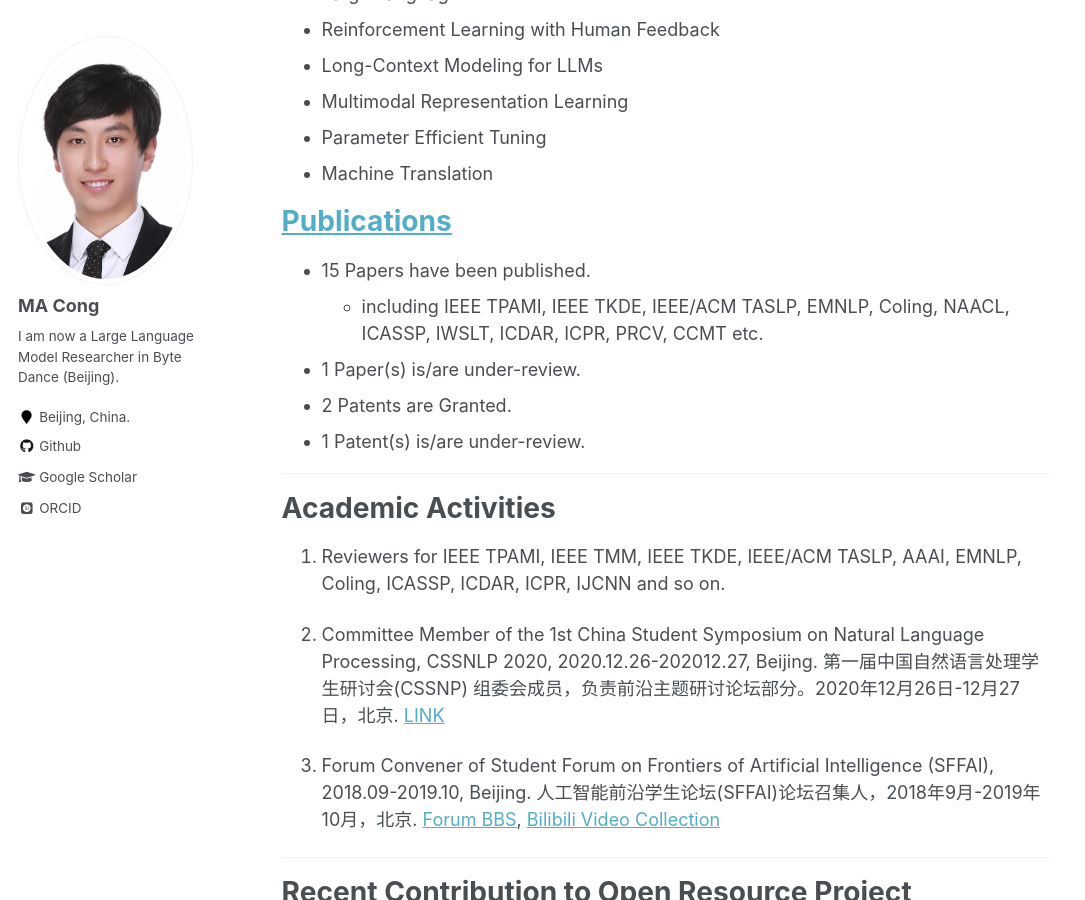
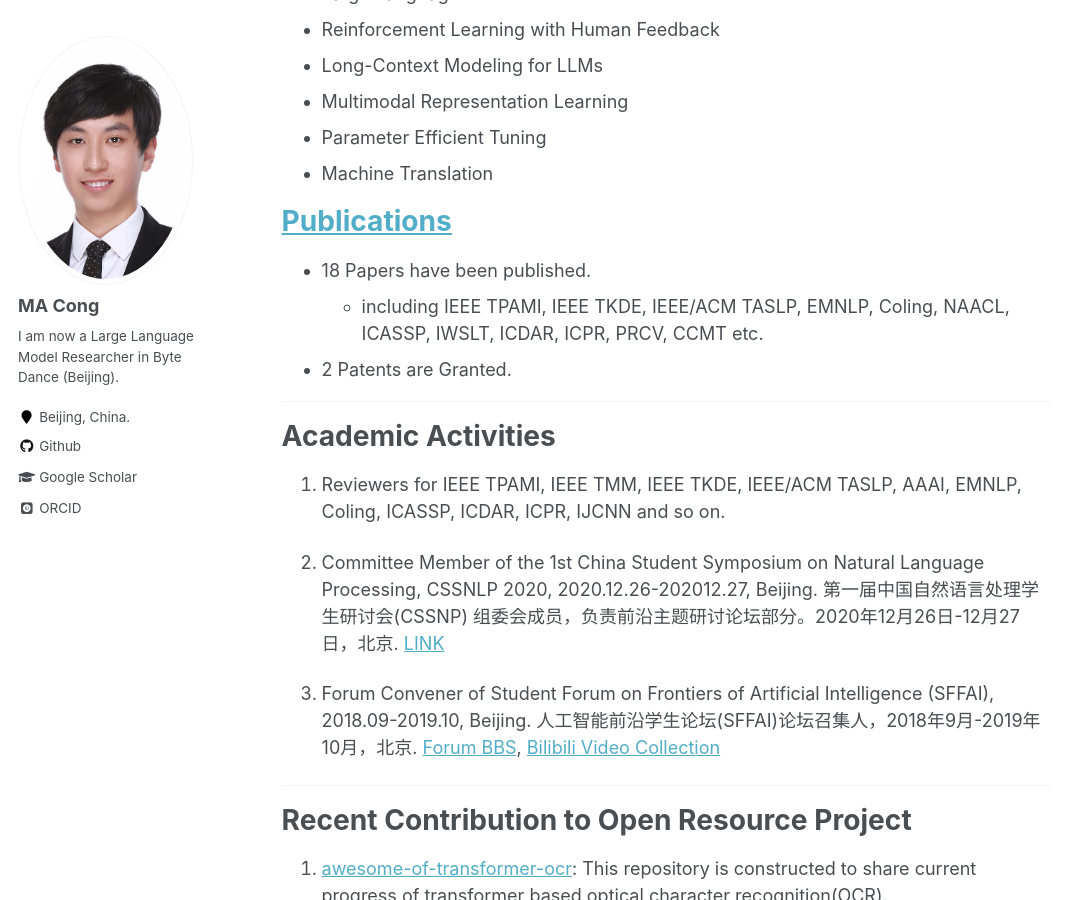
Before and after one commit to EriCongMa/ericongma.github.io, a Jekyll site: the page built from _pages/about.md, in a window 1280 px wide and 900 px high, scrolled down 791 px. Shown: the whole window, without its empty margins (0-1085 px from the left). Built offline with Jekyll 4.4.1, drawn with Linux system fonts in a browser that asks for light colours; some web fonts are replaced.

Commit message:
Update about.20250910.0202.md

```diff
--- a/_pages/about.md
+++ b/_pages/about.md
@@ -43,11 +43,9 @@ Research Interests:
 
 # [Publications](https://ericongma.github.io/publications/)
 
-- 15 Papers have been published.
+- 18 Papers have been published.
   - including IEEE TPAMI, IEEE TKDE, IEEE/ACM TASLP, EMNLP, Coling, NAACL, ICASSP, IWSLT, ICDAR, ICPR, PRCV, CCMT etc.
-- 1 Paper(s) is/are under-review.
 - 2 Patents are Granted.
-- 1 Patent(s) is/are under-review.
 
 
 
```
